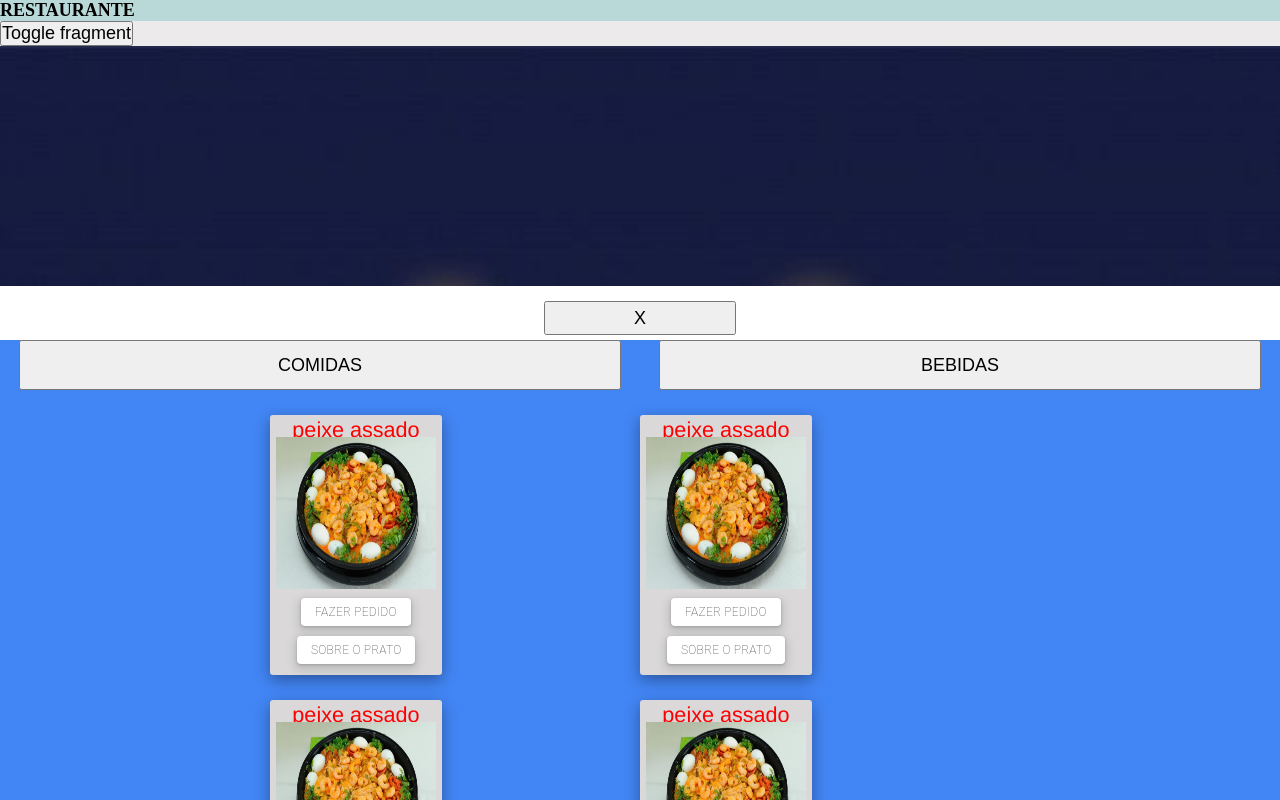
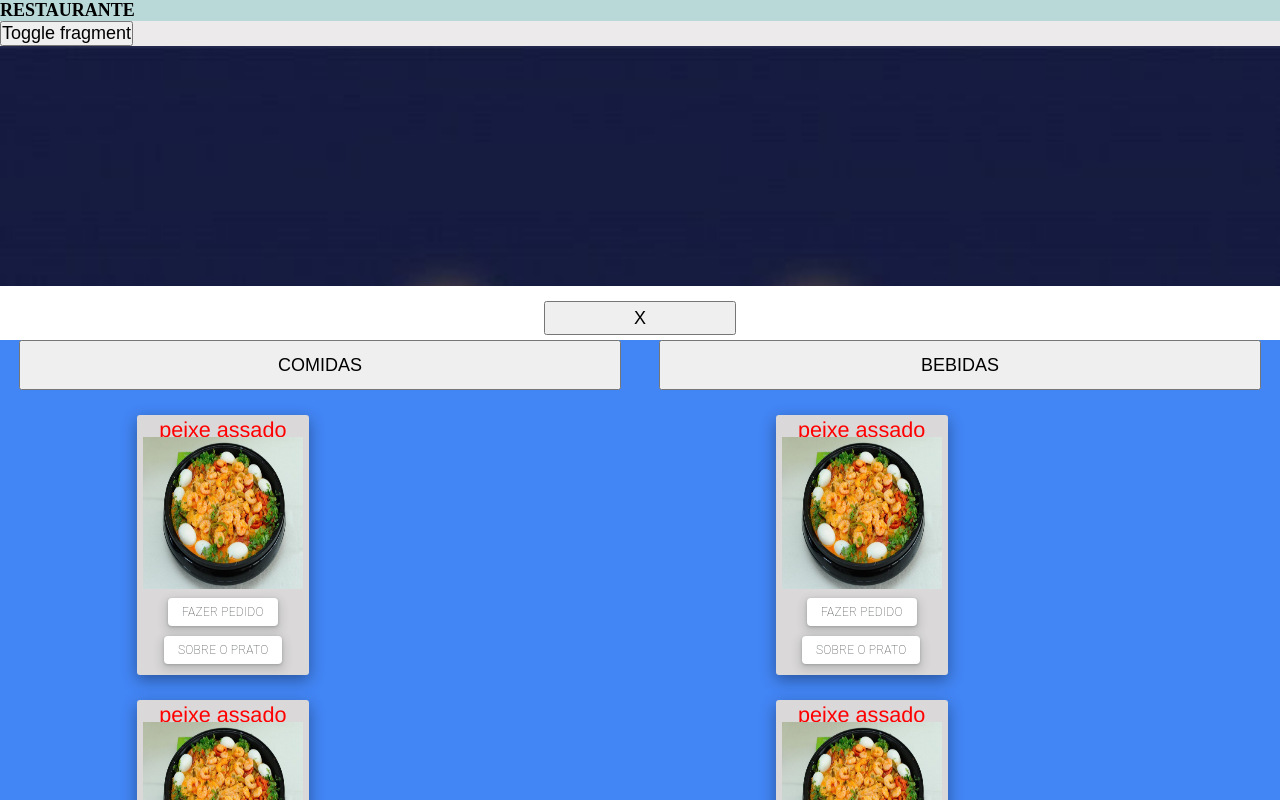
Before and after one commit to Evanjr73/CABANA, a React (Vite) app: page / in a window 1280 px wide. Shown: the top 800 px of the page. Built offline with nearby package versions, Linux system fonts and the light colour scheme.

Commit message:
centralização

```diff
--- a/src/pages/home/home.css
+++ b/src/pages/home/home.css
@@ -66,7 +66,7 @@ li{
     box-shadow: rgba(0, 0, 0, 0.35) 0px 5px 15px;
 }
 .grid-menu{
-  margin: auto;
+  margin-left: 0.3vh;
   display: grid;
   grid-template-columns: repeat(2, 2fr);
   justify-items: center;
```
